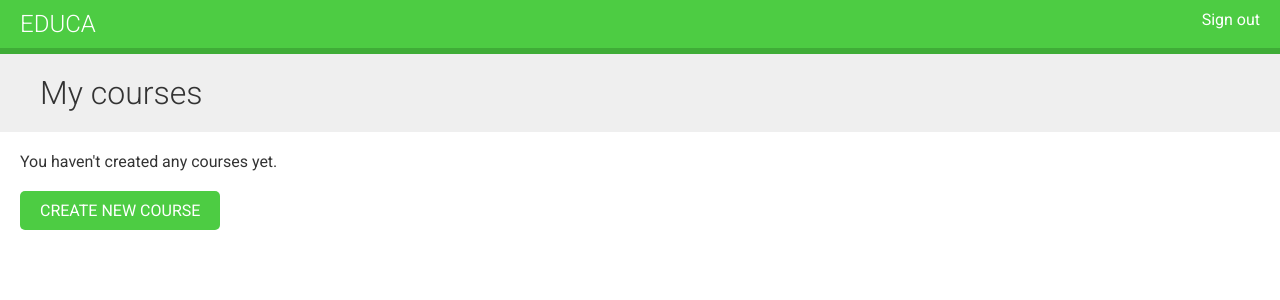
After one commit to ilyaLihota/dj_redis_celery_1, a Django app: page /course/mine/ in a window 1280 px wide. The commit adds this page. Shown: the top 300 px of the page. Run offline with Django 3.2, Linux system fonts and the light colour scheme; the visitor is signed in with stand-in values (Sample User, id 1); data that the repository does not hold is empty; parts of the project's set-up code (start-up, migrations or seed data) failed here and were passed over.

Commit message:
Add views to courses app.

```diff
--- a/courses/templates/base.html
+++ b/courses/templates/base.html
@@ -1,9 +1,9 @@
-{% load static %}
+{% load staticfiles %}
 <!DOCTYPE html>
 <html lang="en">
 <head>
     <meta charset="UTF-8">
-    <link rel="stylesheet" href="{% static 'css/base.css' %}">
+    <link rel="stylesheet" type="text/css" href="{% static 'css/base.css' %}">
     <title>{% block title %}Educa{% endblock %}</title>
 </head>
 <body>
--- /dev/null
+++ b/courses/templates/courses/manage/course/list.html
@@ -0,0 +1,21 @@
+{% extends 'base.html' %}
+{% block title %}My courses{% endblock %}
+{% block content %}
+    <h1>My courses</h1>
+    <div class="module">
+        {% for course in object_list %}
+            <div class="course-info">
+                <h3>{{ course.title }}</h3>
+                <p>
+                    <a href="{% url 'course_edit' course.id %}">Edit</a>
+                    <a href="{% url 'course_delete' course.id %}">Delete</a>
+                </p>
+            </div>
+        {% empty %}
+            <p>You haven't created any courses yet.</p>
+        {% endfor %}
+        <p>
+            <a href="{% url 'course_create' %}" class="button">Create new course</a>
+        </p>
+    </div>
+{% endblock %}
--- /dev/null
+++ b/courses/urls.py
@@ -0,0 +1,17 @@
+from django.urls import path
+from . import views
+
+urlpatterns = [
+    path('mine/',
+         views.ManageCourseListView.as_view(),
+         name='manage_course_list'),
+    path('create/',
+         views.CourseCreateView.as_view(),
+         name='course_create'),
+    path('<pk>/edit/',
+         views.CourseUpdateView.as_view(),
+         name='course_edit'),
+    path('<pk>/delete/',
+         views.CourseDeleteView.as_view(),
+         name='course_delete'),
+]
--- a/courses/views.py
+++ b/courses/views.py
@@ -1,11 +1,53 @@
+from django.contrib.auth.mixins import LoginRequiredMixin, PermissionRequiredMixin
+from django.urls import reverse_lazy
 from django.views.generic.list import ListView
+from django.views.generic.edit import CreateView, UpdateView, DeleteView
 from .models import Course
 
 
-class ManageCourseListView(ListView):
+class OwnerMixin(object):
+    def get_queryset(self):
+        qs = super(OwnerMixin, self).get_queryset()
+        return qs.filter(owner=self.request.user)
+
+
+class OwnerEditMixin(object):
+    def form_valid(self, form):
+        form.instance.owner = self.request.user
+        return super(OwnerEditMixin, self).form_valid(form)
+
+
+class OwnerCourseMixin(OwnerMixin, LoginRequiredMixin):
     model = Course
-    template_name = 'course/manage/course/list.html'
+    fields = ['subject', 'title', 'slug', 'overview']
+    success_url = reverse_lazy('manage_course_list')
 
-    def get_queryset(self):
-        qs = super(ManageCourseListView, self).get_queryset()
-        return qs.filter(owner=self.request.user)
+
+class OwnerCourseEditMixin(OwnerCourseMixin, OwnerEditMixin):
+    fields = ['subject', 'title', 'slug', 'overview']
+    success_url = reverse_lazy('manage_course_list')
+    template_name = 'courses/manage/course/form.html'
+
+
+class ManageCourseListView(OwnerCourseMixin, ListView):
+    template_name = 'courses/manage/course/list.html'
+
+
+class CourseCreateView(PermissionRequiredMixin,
+                       OwnerCourseEditMixin,
+                       CreateView):
+    permission_required = 'courses.add_course'
+
+
+class CourseUpdateView(PermissionRequiredMixin,
+                       OwnerCourseEditMixin,
+                       UpdateView):
+    permission_required = 'courses.change_course'
+
+
+class CourseDeleteView(PermissionRequiredMixin,
+                       OwnerCourseMixin,
+                       DeleteView):
+    template_name = 'courses/manage/course/delete.html'
+    success_url = reverse_lazy('manage_course_list')
+    permission_required = 'courses.delete_course'
--- a/study/tasks.py
+++ b/django_redis_celery/tasks.py
@@ -1,6 +1,7 @@
-from django_redis_celery.celery import app
 from django.conf import settings
 from django.core.mail import send_mail
+
+from .celery import app
 
 
 cash = {}
--- a/django_redis_celery/urls.py
+++ b/django_redis_celery/urls.py
@@ -9,6 +9,7 @@ urlpatterns = [
     path('accounts/logout/', auth_views.LogoutView.as_view(), name='logout'),
     path('admin/', admin.site.urls),
     path('study/', include('study.urls')),
+    path('course/', include('courses.urls')),
 ]
 
 if settings.DEBUG:
--- a/study/templates/study/base.html
+++ b/study/templates/study/base.html
@@ -1,4 +1,4 @@
-{% load static %}
+{% load staticfiles %}
 <!DOCTYPE html>
 <html lang="en">
 <head>
@@ -26,7 +26,7 @@
                     </p>
                 {% endif %}
             </div>
-        <div/>
+        </div>
     </div>
 </body>
 </html>
--- a/study/views.py
+++ b/study/views.py
@@ -8,7 +8,7 @@ from django.views.generic.edit import FormView
 from django.urls import reverse_lazy
 
 from .forms import CalculateForm
-from .tasks import send_email_to_me, get_factorial
+from django_redis_celery.tasks import send_email_to_me, get_factorial
 
 
 # Get an instance of a logger.
@@ -92,6 +92,7 @@ class SendEmail(View):
             total_views = r.set('page:views', 0)
             logger.error('Wrong type of page:views! Set 0.')
         factorial = int(r.get('factorial:{}'.format(number)))
-        send_email_to_me.delay(total_views, number, factorial)
+        result = send_email_to_me.delay(total_views, number, factorial)
         logger.info('Sent email with the amount of views.')
+        result.forget()
         return HttpResponse('Result sent to email!')
```
Also changed, not shown: courses/templates/courses/manage/course/delete.html (added, +12 -0 lines), courses/templates/courses/manage/course/form.html (added, +25 -0 lines), static/css/base.css (renamed from courses/static/base.css).
